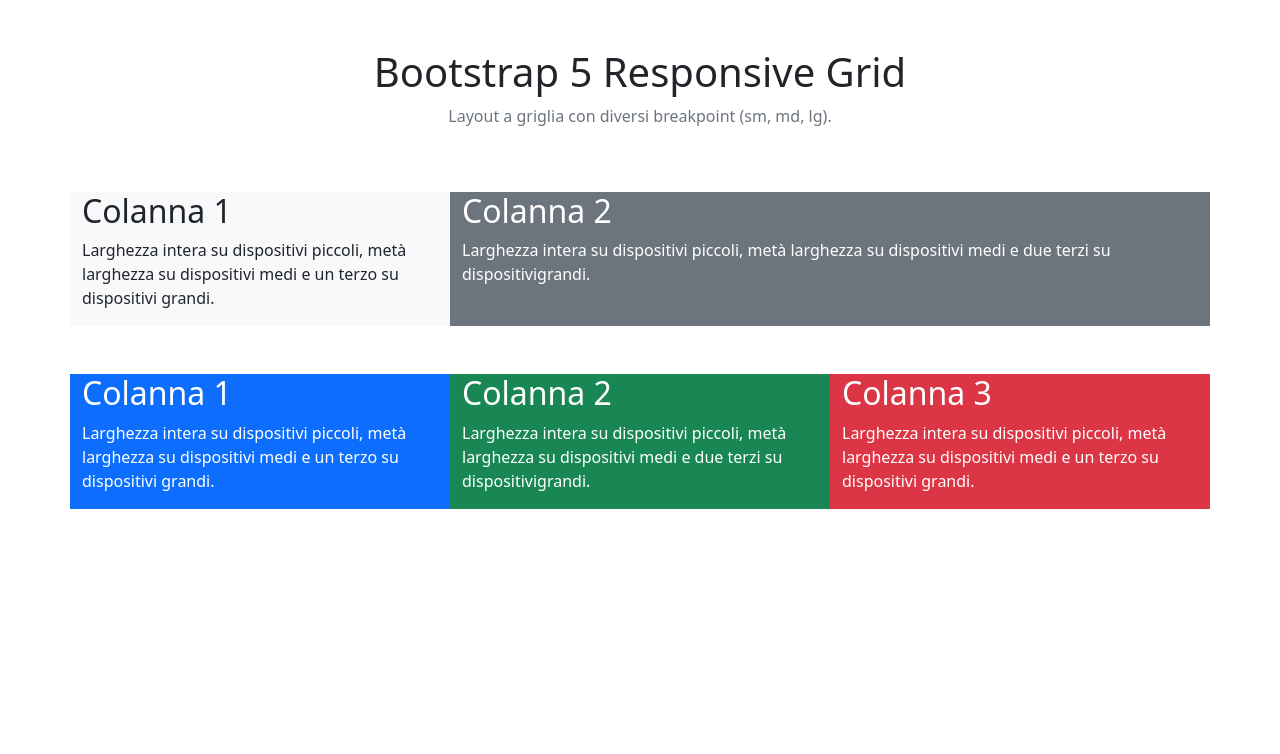
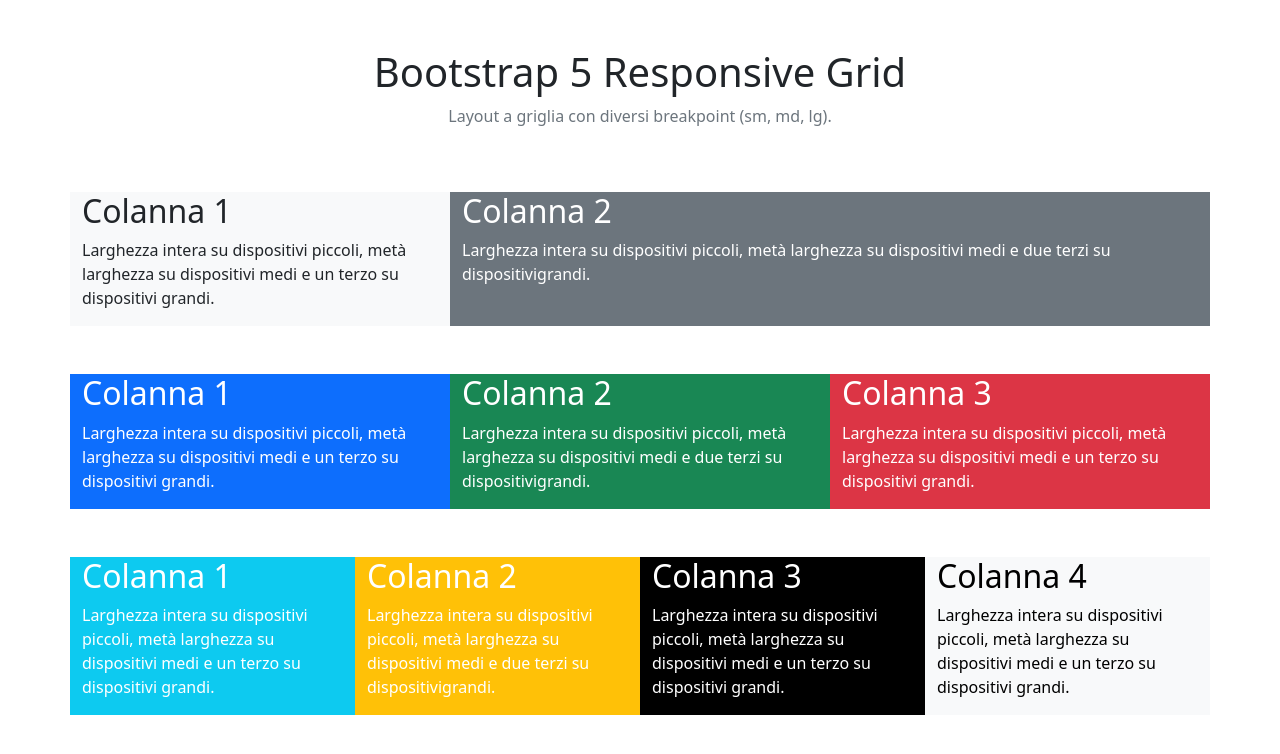
Before and after one commit to GiovanniYahyaLaassel/htmlcss-bootstrap-layout, a plain HTML site: page index.html in a window 1280 px wide. Drawn offline with nearby package versions, Linux system fonts and the light colour scheme.

Commit message:
Add of the third section with four col

```diff
--- a/index.html
+++ b/index.html
@@ -48,6 +48,31 @@
             </div>
         </section>
 
+        <section class="container my-5">
+            <div class="row row-cols-2 row-cols-md-4 text-white">
+                <div class="bg-info">
+                    <h2>Colanna 1</h2>
+                    <p>Larghezza intera su dispositivi piccoli, metà larghezza su dispositivi medi e un terzo su dispositivi grandi.</p>
+                </div>
+
+                <div class="bg-warning">
+                    <h2>Colanna 2</h2>
+                    <p>Larghezza intera su dispositivi piccoli, metà larghezza su dispositivi medi e due terzi su dispositivigrandi.</p>
+                </div>
+
+                <div class="bg-black">
+                    <h2>Colanna 3</h2>
+                    <p>Larghezza intera su dispositivi piccoli, metà larghezza su dispositivi medi e un terzo su dispositivi grandi.</p>
+                </div>
+
+
+                <div class="bg-light text-black">
+                    <h2>Colanna 4</h2>
+                    <p>Larghezza intera su dispositivi piccoli, metà larghezza su dispositivi medi e un terzo su dispositivi grandi.</p>
+                </div>
+            </div>
+        </section>
+
 
     </main>
     <script src="https://cdn.jsdelivr.net/npm/bootstrap@5.3.3/dist/js/bootstrap.bundle.min.js" integrity="sha384-YvpcrYf0tY3lHB60NNkmXc5s9fDVZLESaAA55NDzOxhy9GkcIdslK1eN7N6jIeHz" crossorigin="anonymous"></script>
```
